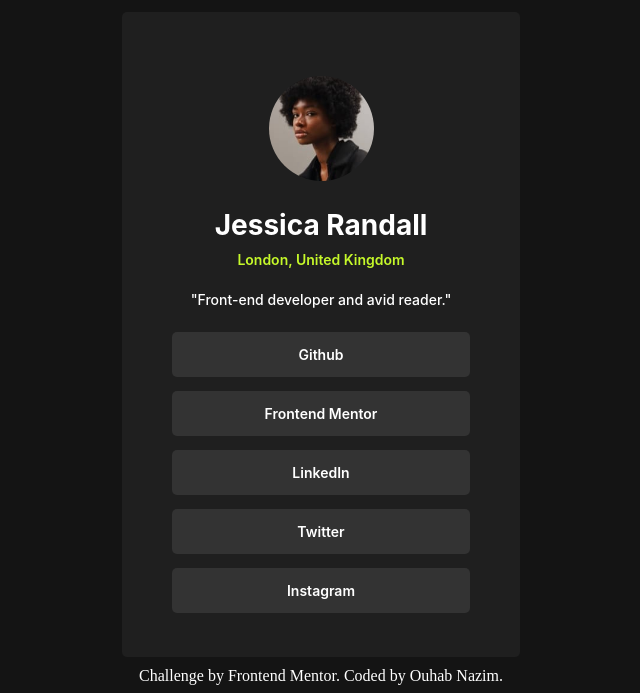
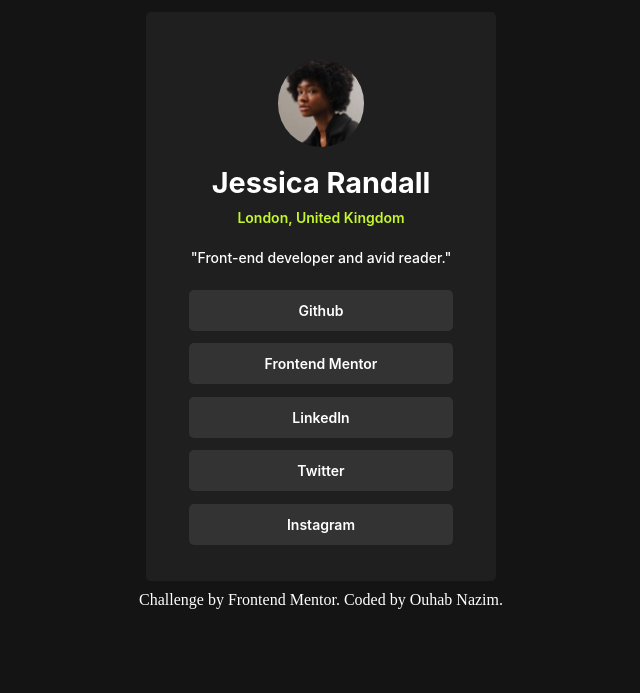
Before and after one commit to Creepy01/Soicial-Media-Links, a plain HTML site: page index.html in a window 1280 px wide. Shown: the part 188-881 px from the top of the page, without its empty margins (319-959 px from the left). After the commit the page ends 805 px from the top, so only its background shows below. Drawn offline with Linux system fonts and the light colour scheme.

Commit message:
Update styles.css

```diff
--- a/styles.css
+++ b/styles.css
@@ -1,6 +1,7 @@
 *{
     list-style: none;
     padding: 0;
+    box-sizing: border-box;
 }
 body{
     background-color: hsl(0, 0%, 8%);}
@@ -8,10 +9,10 @@ body{
     font-family: 'Inter';
     color: white;
     background-color: hsl(0, 0%, 12%);
-    width: 10vw;
+    width: 2.5vw;
     margin: auto;
     margin-top: 200px;
-    padding: 28px 24px;
+    padding: 20px 20px;
     border-radius: 5px;
     min-width: 350px;
 }
@@ -20,7 +21,7 @@ body{
     line-height: 16px;
 }
 .container h1 {
-    font-size: 28px;
+    font-size: 1.8rem;
     font-weight: 700;
 }
 .container h4 {
@@ -37,9 +38,9 @@ body{
 }
 .info img{
     display:block;
-    margin:36px auto;
+    margin:28px auto;
     border-radius: 100px;
-    width: 30%;
+    width: 28%;
 
 }
 ul{
@@ -51,7 +52,7 @@ li{
     display: block;
     list-style: none;
     text-align: center;
-    padding: 14px 0;
+    padding: 12px 0;
     margin: 4% auto;
     width: 85%;
     background-color: hsl(0, 0%, 20%);
```
